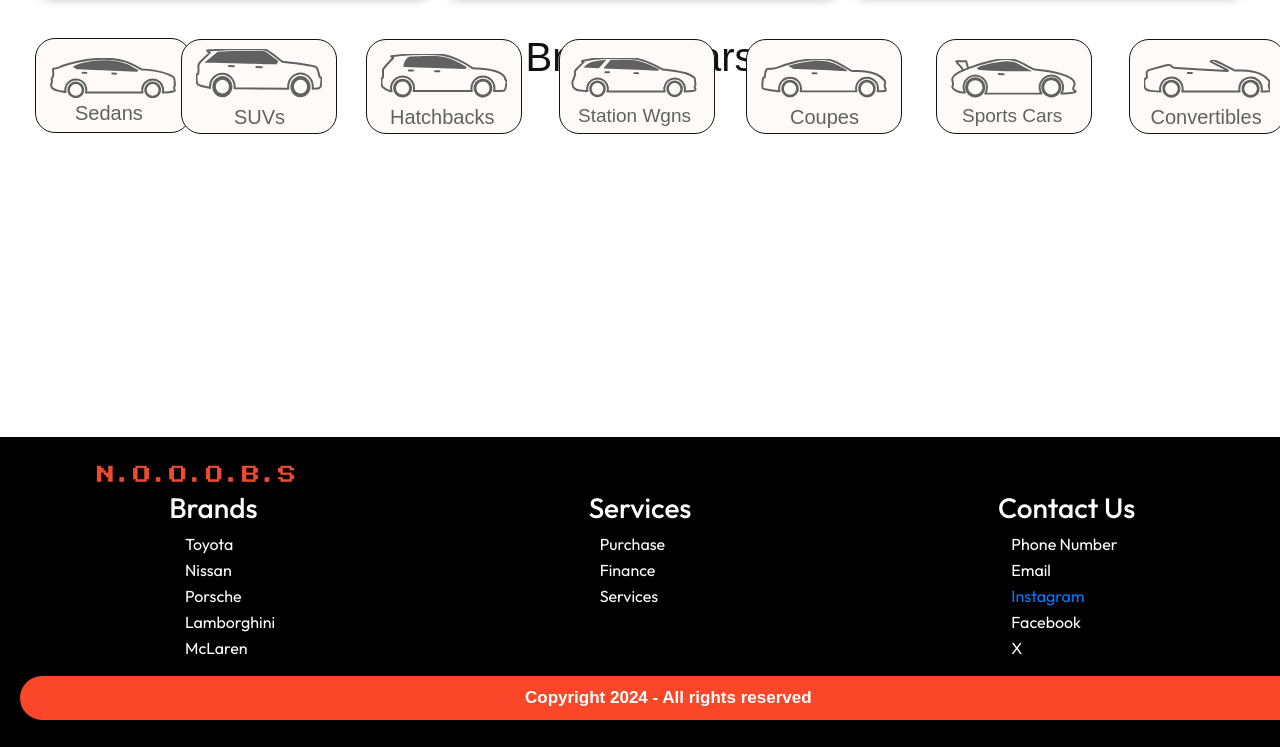
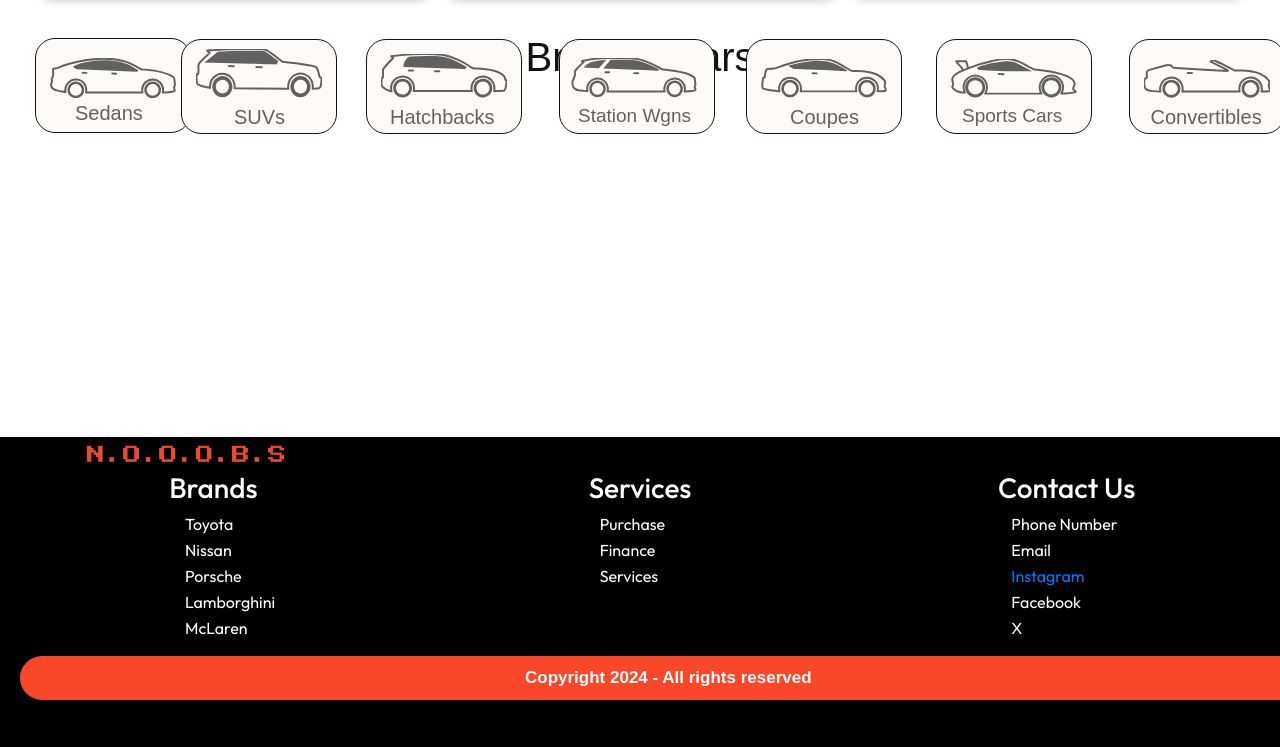
Before and after one commit to Ibraheemn13/Nooobs-Cars, a plain HTML site: page index.html in a window 1280 px wide. Shown: the part 2669-3416 px from the top of the page. Drawn offline with nearby package versions, Linux system fonts and the light colour scheme.

Commit message:
Update index.html
Fixed the footer logo

```diff
--- a/index.html
+++ b/index.html
@@ -463,7 +463,7 @@
     <div class="container">
       <div class="row">
         <div class="col-12">
-          <div class="navLogo">
+          <div class="FooterLogo">
             <a href="#"><img src="Images/Nooobs logo 1.0.png" alt="Nooobs logo" width="200px"></a>
           </div>
         </div>
```
